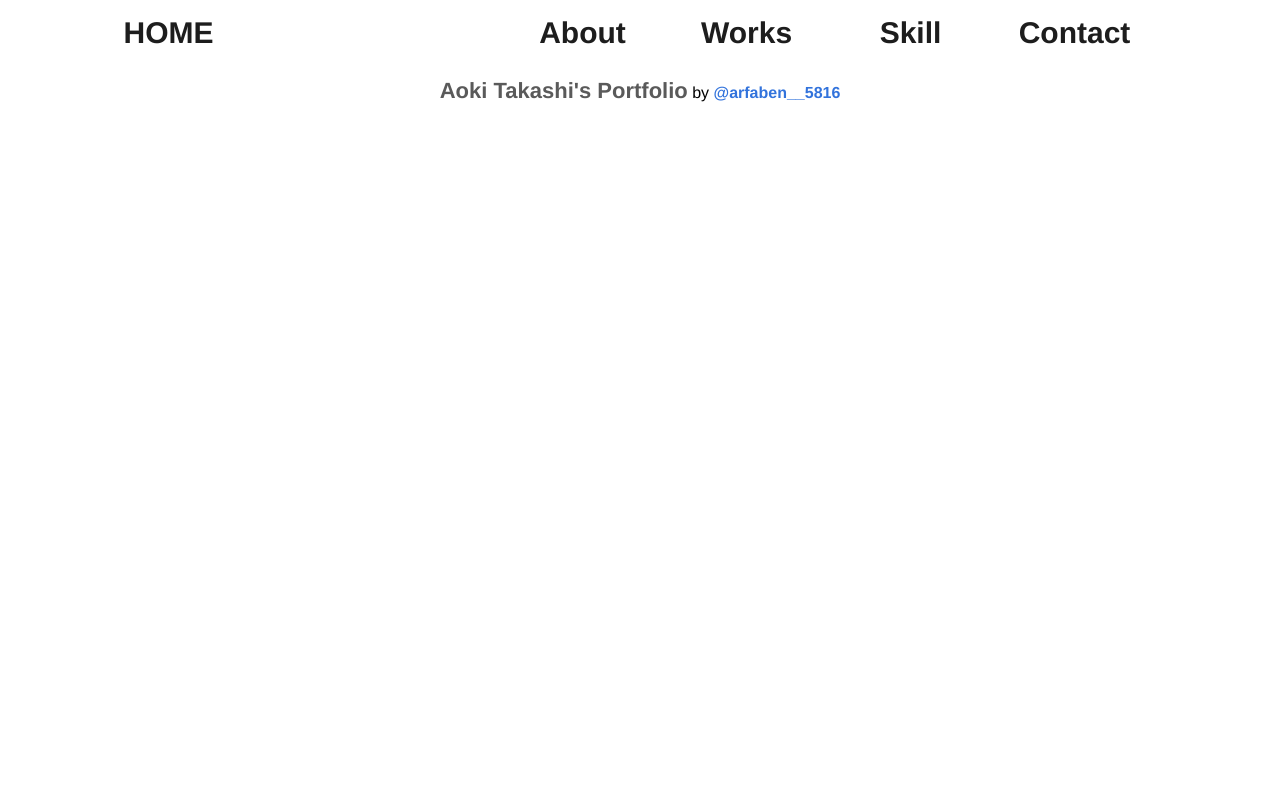
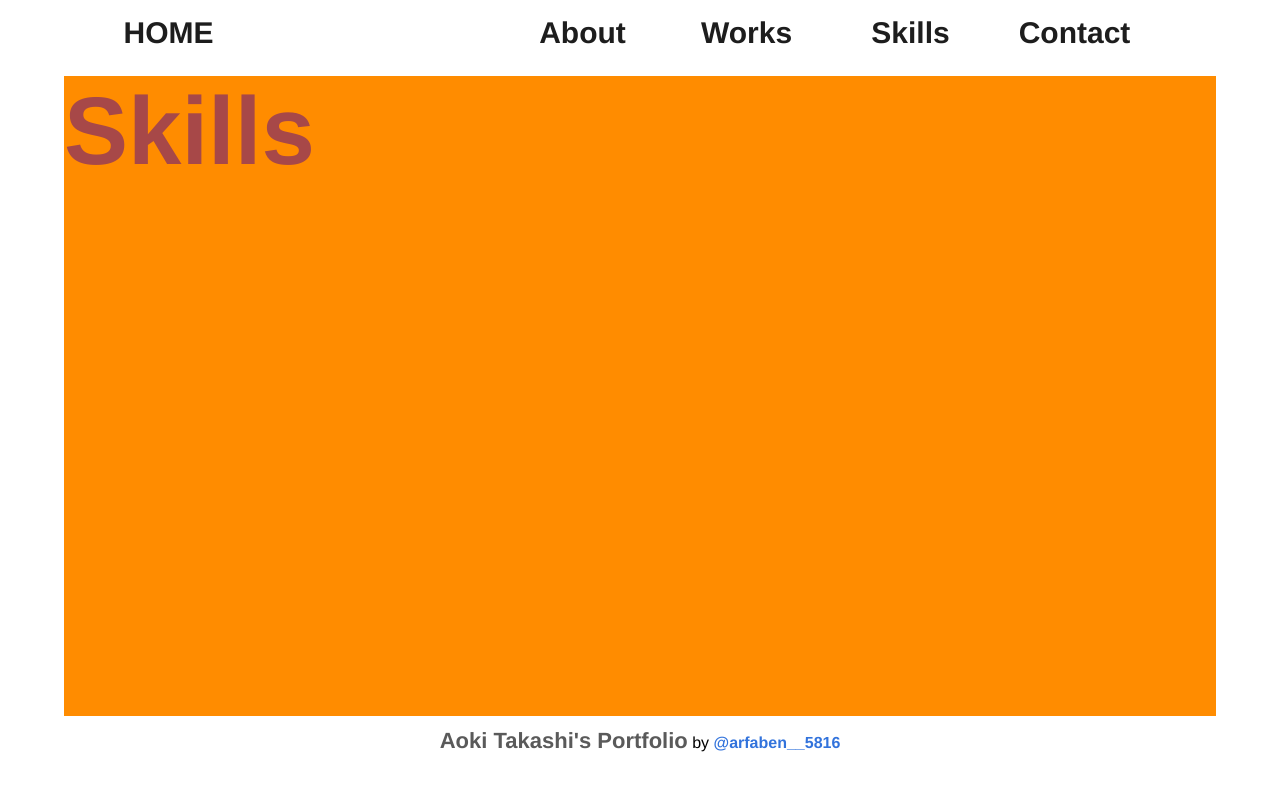
Before and after one commit to TakashiAoki5816/Portfolio, a Vue app in the folder vue-project/: page /#/skills in a window 1280 px wide. Shown: the top 790 px of the page. Built offline with nearby package versions, Linux system fonts and the light colour scheme.

Commit message:
Changed skill name skills

```diff
--- a/vue-project/src/components/Header.vue
+++ b/vue-project/src/components/Header.vue
@@ -17,7 +17,7 @@
         </router-link>
         <router-link to="/Skill">
           <li class="header-link">
-            Skill
+            Skills
           </li>
         </router-link>
         <router-link to="/Contact">
--- a/vue-project/src/components/skill.vue
+++ b/vue-project/src/components/skills.vue
@@ -2,7 +2,7 @@
   <div class="skill-wrapper">
     <div class="title-header">
       <div class="title">
-        <h2>Skill</h2>
+        <h2>Skills</h2>
       </div>
     </div>
   </div>
--- a/vue-project/src/router/index.js
+++ b/vue-project/src/router/index.js
@@ -4,7 +4,7 @@
 import home from '@/components/home'
 import about from '@/components/about'
 import works from '@/components/works'
-import skill from '@/components/skill'
+import skills from '@/components/skills'
 import contact from '@/components/contact'
 
 Vue.use(Router)
@@ -24,8 +24,8 @@
       component: works
     },
     {
-      path: '/skill',
-      component: skill
+      path: '/skills',
+      component: skills
     },
     {
       path: '/contact',
```
